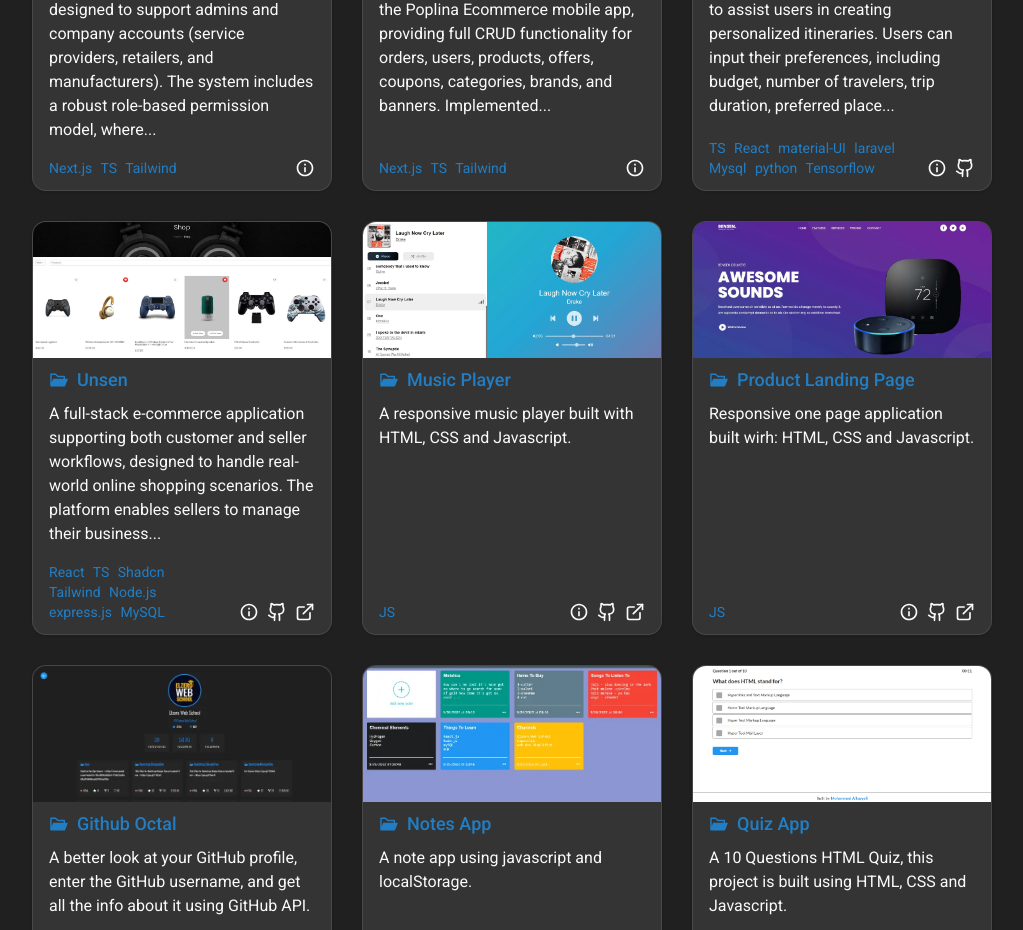
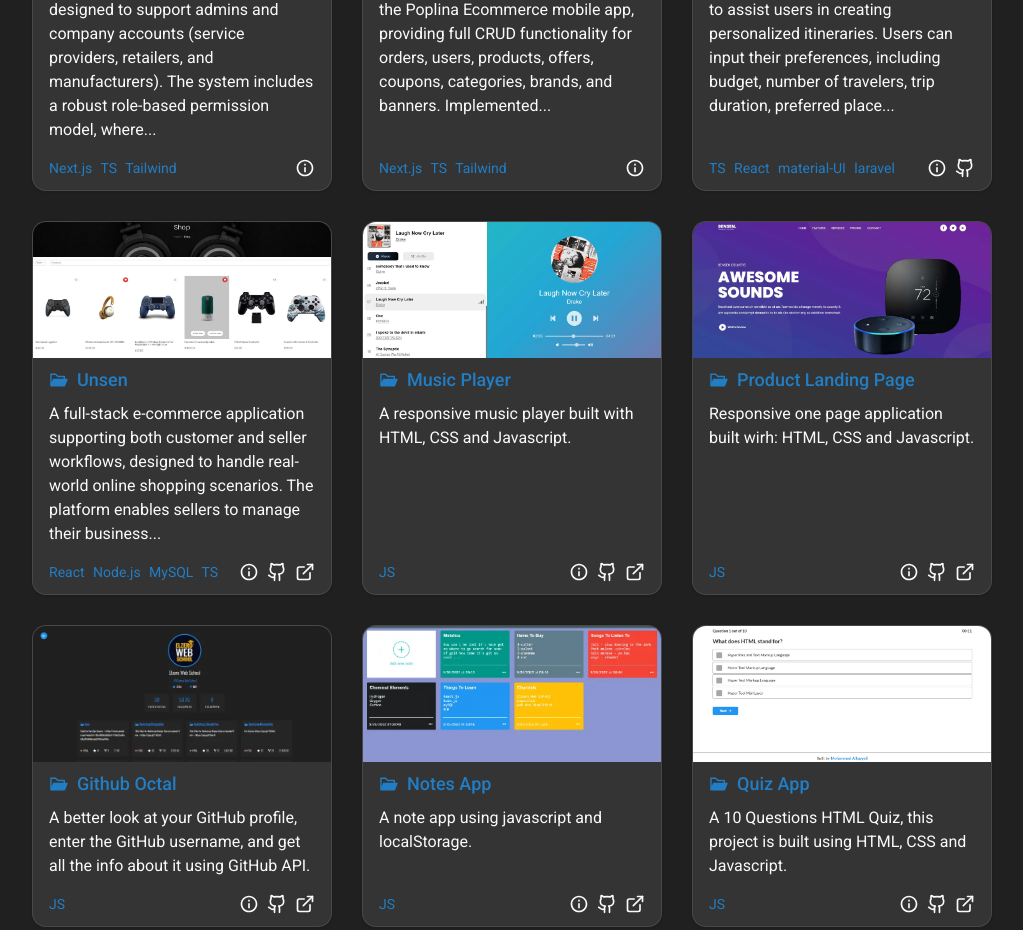
Before and after one commit to mhmd-k/my-portfolio-react, a React (Vite) app: page / in a window 1280 px wide. Shown: the part 2820-3750 px from the top of the page, without its empty margins (128-1151 px from the left). Built offline with nearby package versions, Linux system fonts and the light colour scheme; a web font is replaced by a local one.

Commit message:
update project unsen info

```diff
--- a/src/components/ProjectCard.tsx
+++ b/src/components/ProjectCard.tsx
@@ -78,7 +78,7 @@ function ProjectCard({
         </CardContent>
         <CardFooter className="pt-2 flex gap-4 items-center justify-between mt-auto px-4">
           <p className="text-sm [word-spacing:5px] text-primary dark:text-primary">
-            {footer}
+            {footer.split(" ").slice(0, 4).join(" ")}
           </p>
           <CardAction className="flex gap-2 mt-auto">
             <Dialog open={isOpen} onOpenChange={() => setIsOpen(!isOpen)}>
--- a/src/data/projectsData.ts
+++ b/src/data/projectsData.ts
@@ -27,12 +27,18 @@ export const projectsData: Project[] = [
     footer: "TS React material-UI laravel Mysql python Tensorflow",
   },
   {
-    images: ["/unsen/1.webp", "/unsen/2.webp", "/unsen/3.webp"],
+    images: [
+      "/unsen/1.webp",
+      "/unsen/2.webp",
+      "/unsen/3.webp",
+      "/unsen/4.webp",
+      "/unsen/5.webp",
+    ],
     title: "Unsen",
     desc: "A full-stack e-commerce application supporting both customer and seller workflows, designed to handle real-world online shopping scenarios. The platform enables sellers to manage their business end-to-end, including product creation and editing, sales analytics, and invoice tracking, while customers can browse products, place orders, and manage their purchase history. Built with a modern frontend stack using React, TypeScript, Tailwind CSS, and shadcn/ui for a responsive and scalable user interface. The backend is powered by Node.js and Express.js, with MySQL handling data persistence and relational data modeling. Note: The application is deployed on Render using free-tier services. As a result, the backend may enter a sleep state after periods of inactivity (~15 minutes), causing a short delay on the first request.",
     github: "https://github.com/mhmd-k/Unsen",
     link: "https://unsen-frontend.onrender.com/",
-    footer: "React TS Shadcn Tailwind Node.js express.js MySQL",
+    footer: "React Node.js MySQL TS Shadcn Tailwind express.js",
   },
   {
     images: ["/music-player.webp"],
```
Also changed, not shown: public/unsen/4.webp (added), public/unsen/5.webp (added).
